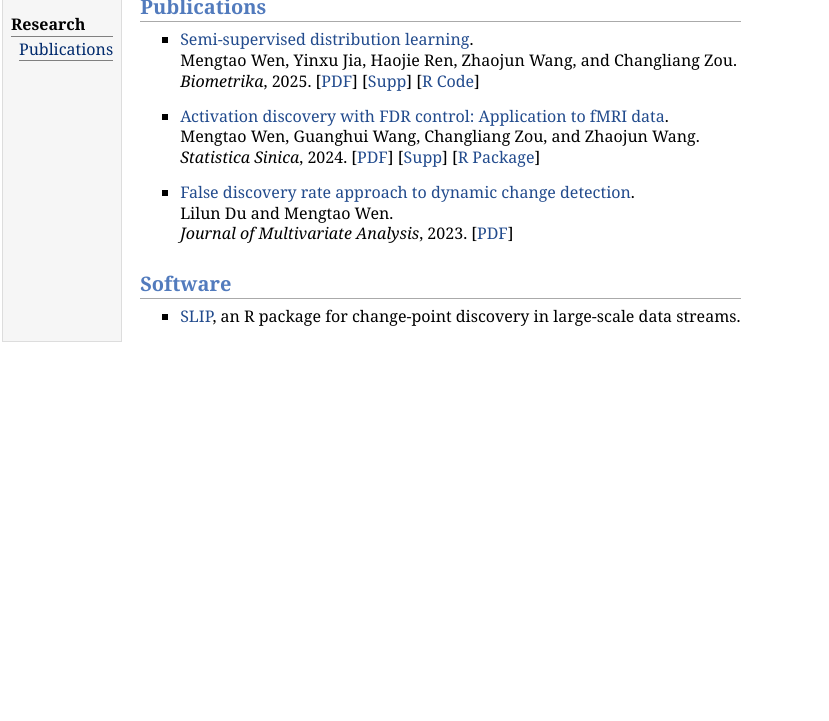
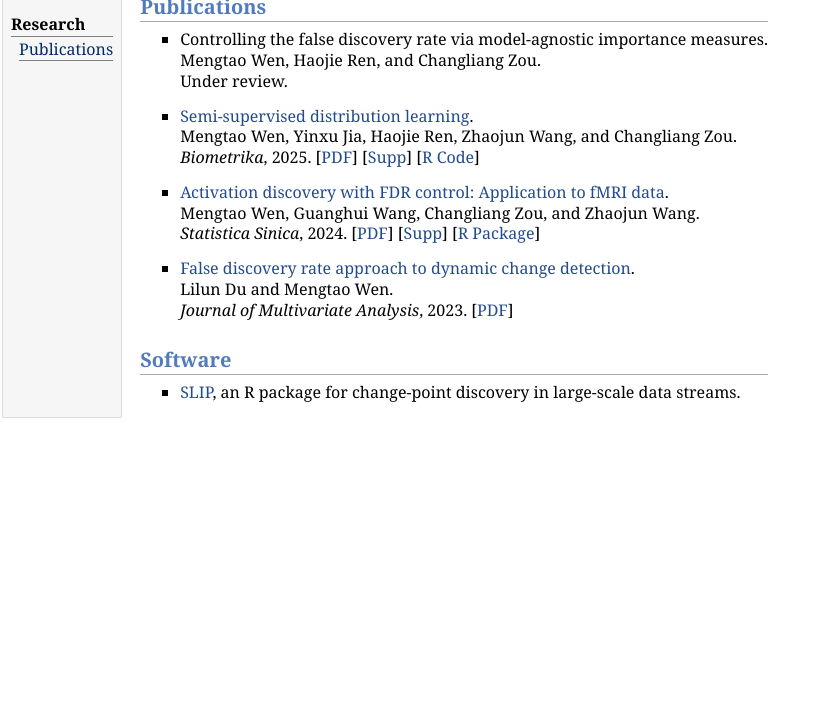
Before and after one commit to mtwen/mengtaow.github.io, a plain HTML site: page publication.html in a window 1280 px wide. Shown: the part 79-800 px from the top of the page, without its empty margins (0-829 px from the left). Drawn offline with Linux system fonts and the light colour scheme.

Commit message:
Update text

```diff
--- a/publication.html
+++ b/publication.html
@@ -23,8 +23,14 @@
 </div>
 <h2>Publications</h2>
 <ul>
+<li><p>Controlling the false discovery rate via model-agnostic importance measures. <br />
+Mengtao Wen, Haojie Ren, and Changliang Zou. <br />
+Under review. </p>
+</li>
+</ul>
+<ul>
 <li><p><a href="https://academic.oup.com/biomet/article-abstract/112/1/asae056/7852832">Semi-supervised distribution learning</a>. <br />
-Mengtao Wen, Yinxu Jia, Haojie Ren, Zhaojun Wang, and Changliang Zou.<br />
+Mengtao Wen, Yinxu Jia, Haojie Ren, Zhaojun Wang, and Changliang Zou. <br />
 <i>Biometrika</i>, 2025.  [<a href="./documents/BASD24.pdf">PDF</a>] [<a href="./documents/BASD24s.pdf">Supp</a>] [<a href="https://github.com/mtwen/BASD">R Code</a>]</p>
 </li>
 </ul>
```
Also changed, not shown: 1 other file.
